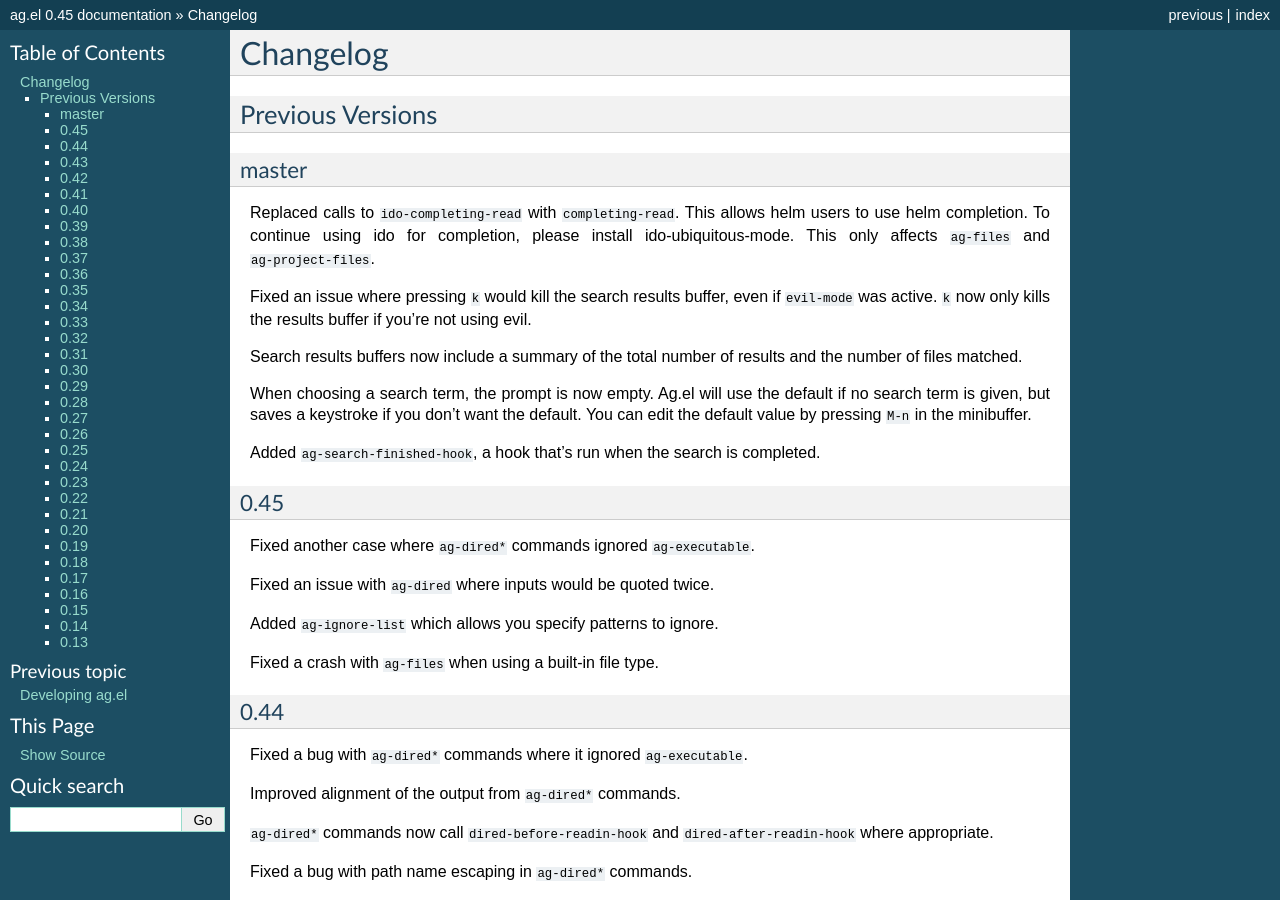
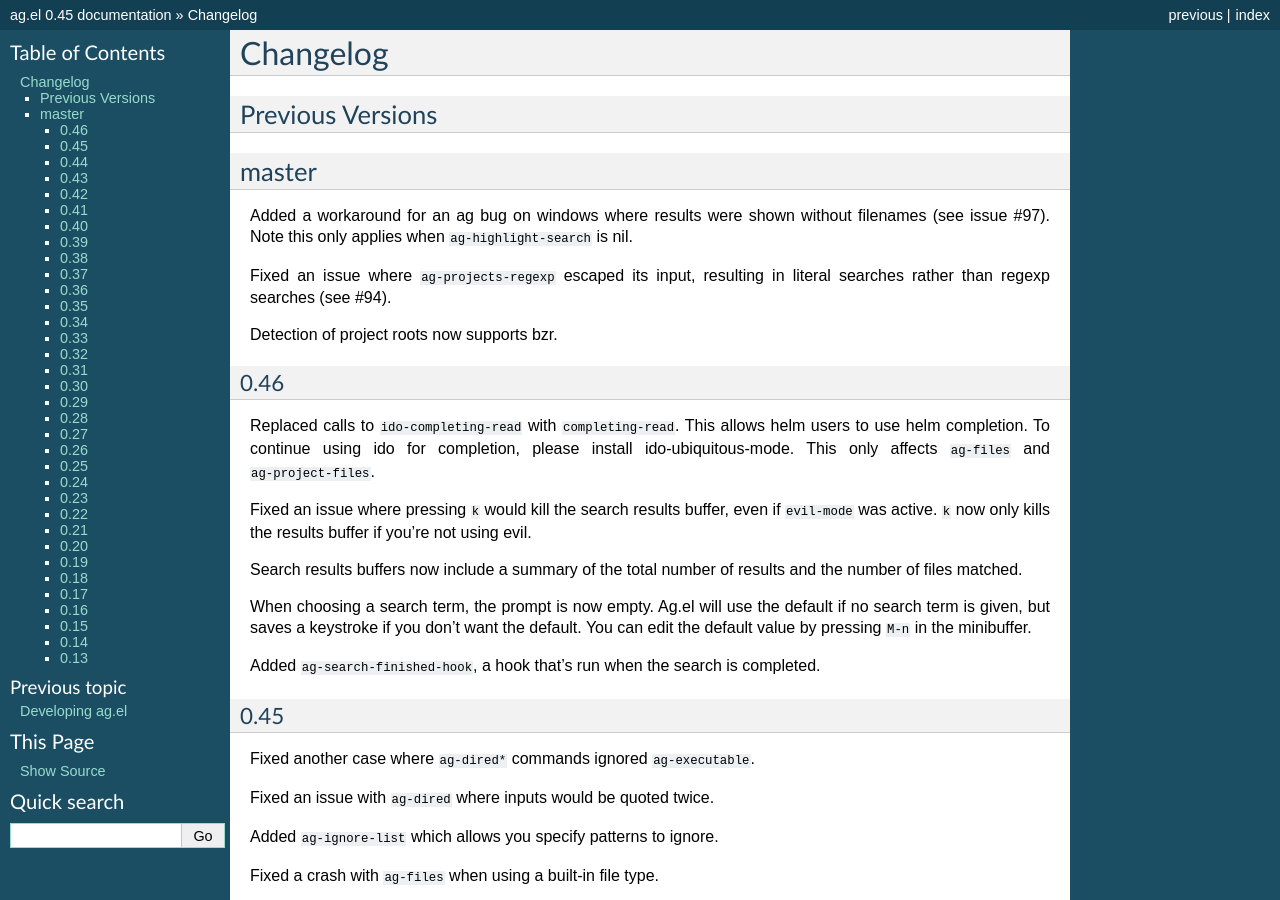
Before and after one commit to mizuno-as/silversearcher-ag-el, a Sphinx documentation site: the page built from docs/changelog.rst, in a window 1280 px wide and 900 px high. Built offline with Sphinx 7.4.7, drawn with Linux system fonts in a browser that asks for light colours.

Commit message:
Imported Upstream version 0.47

```diff
--- a/docs/changelog.rst
+++ b/docs/changelog.rst
@@ -5,7 +5,19 @@ Previous Versions
 -----------------
 
 master
-~~~~~~
+------
+
+Added a workaround for an ag bug on windows where results were shown
+without filenames (see issue #97). Note this only applies when
+``ag-highlight-search`` is nil.
+
+Fixed an issue where ``ag-projects-regexp`` escaped its input,
+resulting in literal searches rather than regexp searches (see #94).
+
+Detection of project roots now supports bzr.
+
+0.46
+~~~~
 
 Replaced calls to ``ido-completing-read`` with
 ``completing-read``. This allows helm users to use helm completion. To
--- a/docs/extensions.rst
+++ b/docs/extensions.rst
@@ -19,7 +19,7 @@ Editing the results inline
 
 `wgrep <https://github.com/mhayashi1120/Emacs-wgrep>`_ has support for
 ag.el. If you install wgrep-ag
-(`available on MELPA <http://melpa.milkbox.net/?#/wgrep-ag>`_), you can
+(`available on MELPA <https://melpa.org/#/wgrep-ag>`_), you can
 simply run ``wgrep-change-to-wgrep-mode`` and edit the ``*ag*``
 buffer. Press ``C-x C-s`` when you're done to make the changes to
 buffers.
--- a/docs/installation.rst
+++ b/docs/installation.rst
@@ -25,7 +25,7 @@ Ag.el
 -----
 
 Afterwards, you can install ag.el from `MELPA
-<http://melpa.milkbox.net/>`_ (the recommended approach).
+<https://melpa.org/>`_ (the recommended approach).
 
 Functions are autoloaded, so ``(require 'ag)`` is unnecessary.
 
```
Also changed, not shown: README.md (+0 -7 lines), 2 other files.
